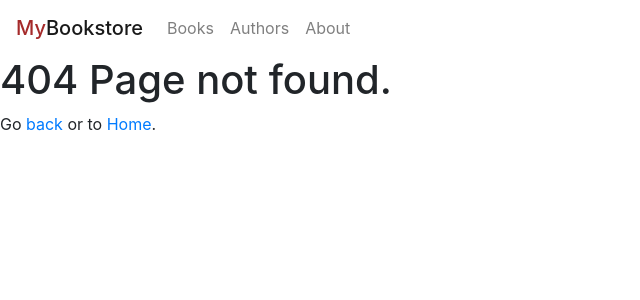
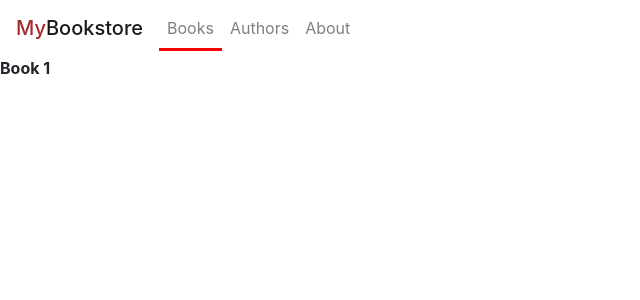
Before and after one commit to sergey-werk/vue-bookstore, a Vue app: page /books/1 in a window 1280 px wide. Before the commit this address led to /404. Shown: the top 300 px of the page, without its empty margins (0-640 px from the left). Built offline with nearby package versions, Linux system fonts and the light colour scheme.

Commit message:
before refactoring

```diff
--- a/package.json
+++ b/package.json
@@ -11,6 +11,7 @@
     "axios": "^0.20.0",
     "bootstrap": "^4.5.2",
     "bootstrap-vue": "^2.17.0",
+    "serve": "^11.3.2",
     "vue": "^2.6.12",
     "vue-router": "^3.2.0",
     "vuex": "^3.4.0",
--- a/src/router/index.js
+++ b/src/router/index.js
@@ -11,6 +11,12 @@ const routes = [
     path: '/books',
     name: 'Books',
     component: () => import(/* webpackChunkName: "books" */ '@/views/Books'),
+  },
+  {
+    path: '/books/:id',
+    name: 'Book',
+    props: true,
+    component: () => import(/* webpackChunkName: "book" */ '@/views/Book'),
   },
   {
     path: '/authors',
--- a/src/store/modules/authors.js
+++ b/src/store/modules/authors.js
@@ -2,21 +2,11 @@ import Axios from 'axios';
 
 const state = {
   authors: [
-    {
+    /* {
       id: 0,
       name: 'Brett Nelson',
       books: [0],
-    },
-    {
-      id: 1,
-      name: 'Carlos Rojas',
-      books: [1],
-    },
-    {
-      id: 2,
-      name: 'Aneeta Sharma',
-      books: [2],
-    },
+    }, */
   ],
 };
 
--- /dev/null
+++ b/src/views/Book.vue
@@ -0,0 +1,9 @@
+<template>
+  <b> Book {{ id }} </b>
+</template>
+
+<script>
+export default {
+  props: ['id'],
+};
+</script>
--- a/src/views/Books.vue
+++ b/src/views/Books.vue
@@ -58,7 +58,7 @@ export default {
   computed: {
     ...mapState('catalog', ['items']),
   },
-  mounted() {
+  created() {
     this.$store.dispatch('catalog/GET_ITEMS');
   },
 };
```
Also changed, not shown: 1 other file (tests, documents, lock files or other folders).
